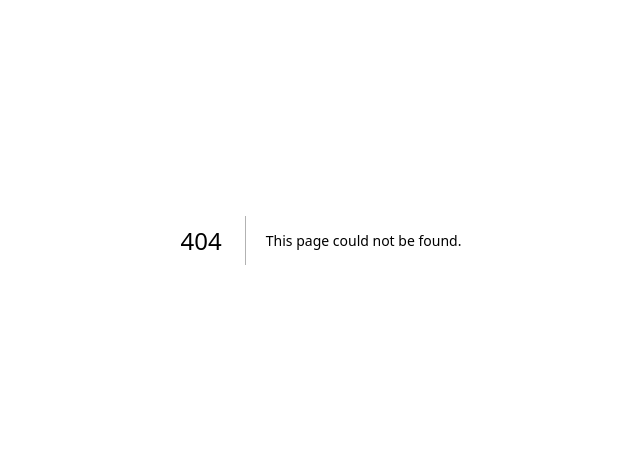
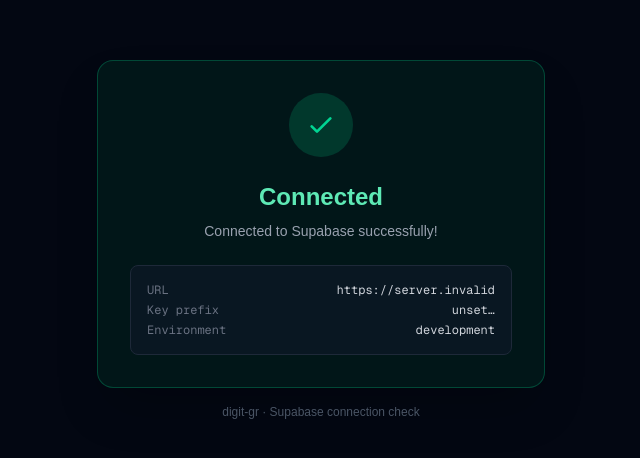
Before and after one commit to PrincePatel-027/digital-gr, a Next.js app: page /test-connection in a window 1280 px wide. Before the commit this address had no page. Shown: the part 160-618 px from the top of the page, without its empty margins (319-959 px from the left). Built offline with nearby package versions, Linux system fonts and the light colour scheme; no server answers; the database is empty.

Commit message:
feat: add Supabase client, env example, and test-connection page

```diff
--- /dev/null
+++ b/app/test-connection/page.tsx
@@ -0,0 +1,121 @@
+import { supabase } from '@/lib/supabase'
+
+export const metadata = {
+  title: 'Supabase Connection Test | digit-gr',
+}
+
+async function testConnection() {
+  try {
+    // A lightweight query — fetch one row from any system table.
+    // If anon access is restricted, this will still return a Supabase
+    // response (not a network error), which confirms connectivity.
+    const { error } = await supabase.from('_test_ping').select('*').limit(1)
+
+    // PGRST116 = table doesn't exist — that's fine, connection still works.
+    if (error && error.code !== 'PGRST116') {
+      return { ok: false, message: error.message }
+    }
+
+    return { ok: true, message: 'Connected to Supabase successfully!' }
+  } catch (err: unknown) {
+    const message = err instanceof Error ? err.message : 'Unknown error'
+    return { ok: false, message }
+  }
+}
+
+export default async function TestConnectionPage() {
+  const result = await testConnection()
+
+  return (
+    <main className="min-h-screen flex items-center justify-center bg-gray-950">
+      <div className="max-w-md w-full mx-4">
+        <div
+          className={`rounded-2xl border p-8 shadow-2xl ${
+            result.ok
+              ? 'border-emerald-500/30 bg-emerald-950/40'
+              : 'border-red-500/30 bg-red-950/40'
+          }`}
+        >
+          {/* Status icon */}
+          <div className="flex justify-center mb-6">
+            {result.ok ? (
+              <div className="w-16 h-16 rounded-full bg-emerald-500/20 flex items-center justify-center">
+                <svg
+                  className="w-8 h-8 text-emerald-400"
+                  fill="none"
+                  stroke="currentColor"
+                  viewBox="0 0 24 24"
+                >
+                  <path
+                    strokeLinecap="round"
+                    strokeLinejoin="round"
+                    strokeWidth={2}
+                    d="M5 13l4 4L19 7"
+                  />
+                </svg>
+              </div>
+            ) : (
+              <div className="w-16 h-16 rounded-full bg-red-500/20 flex items-center justify-center">
+                <svg
+                  className="w-8 h-8 text-red-400"
+                  fill="none"
+                  stroke="currentColor"
+                  viewBox="0 0 24 24"
+                >
+                  <path
+                    strokeLinecap="round"
+                    strokeLinejoin="round"
+                    strokeWidth={2}
+                    d="M6 18L18 6M6 6l12 12"
+                  />
+                </svg>
+              </div>
+            )}
+          </div>
+
+          {/* Heading */}
+          <h1
+            className={`text-2xl font-bold text-center mb-2 ${
+              result.ok ? 'text-emerald-300' : 'text-red-300'
+            }`}
+          >
+            {result.ok ? 'Connected' : 'Connection Failed'}
+          </h1>
+
+          {/* Message */}
+          <p className="text-center text-sm text-gray-400 mb-6">
+            {result.message}
+          </p>
+
+          {/* Details */}
+          <div className="rounded-lg bg-gray-900/60 border border-gray-800 p-4 text-xs font-mono space-y-1">
+            <div className="flex justify-between">
+              <span className="text-gray-500">URL</span>
+              <span className="text-gray-300 truncate max-w-[200px]">
+                {process.env.NEXT_PUBLIC_SUPABASE_URL ?? '—'}
+              </span>
+            </div>
+            <div className="flex justify-between">
+              <span className="text-gray-500">Key prefix</span>
+              <span className="text-gray-300">
+                {process.env.NEXT_PUBLIC_SUPABASE_ANON_KEY
+                  ? process.env.NEXT_PUBLIC_SUPABASE_ANON_KEY.slice(0, 12) + '…'
+                  : '—'}
+              </span>
+            </div>
+            <div className="flex justify-between">
+              <span className="text-gray-500">Environment</span>
+              <span className="text-gray-300">
+                {process.env.NODE_ENV ?? 'unknown'}
+              </span>
+            </div>
+          </div>
+        </div>
+
+        <p className="text-center text-xs text-gray-600 mt-4">
+          digit-gr · Supabase connection check
+        </p>
+      </div>
+    </main>
+  )
+}
--- /dev/null
+++ b/lib/supabase.ts
@@ -0,0 +1,14 @@
+import { createClient } from '@supabase/supabase-js'
+
+const supabaseUrl = process.env.NEXT_PUBLIC_SUPABASE_URL
+const supabaseAnonKey = process.env.NEXT_PUBLIC_SUPABASE_ANON_KEY
+
+if (!supabaseUrl) {
+  throw new Error('Missing environment variable: NEXT_PUBLIC_SUPABASE_URL')
+}
+
+if (!supabaseAnonKey) {
+  throw new Error('Missing environment variable: NEXT_PUBLIC_SUPABASE_ANON_KEY')
+}
+
+export const supabase = createClient(supabaseUrl, supabaseAnonKey)
--- a/package.json
+++ b/package.json
@@ -9,6 +9,7 @@
     "lint": "eslint"
   },
   "dependencies": {
+    "@supabase/supabase-js": "^2.108.2",
     "next": "16.2.9",
     "react": "19.2.4",
     "react-dom": "19.2.4"
```
Also changed, not shown: 1 other file (tests, documents, lock files or other folders).
